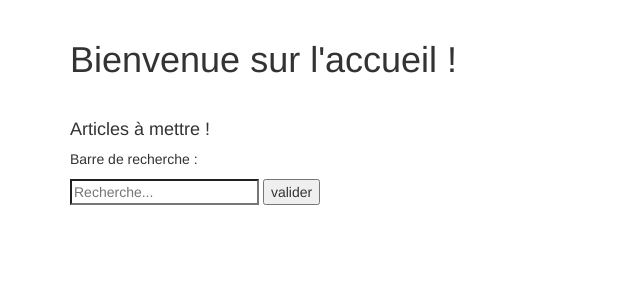
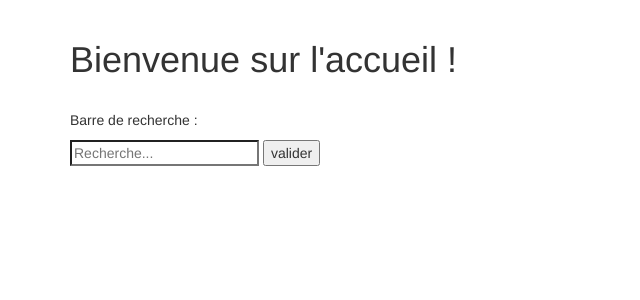
Before and after one commit to runkn/fenouil, a PHP site: page /index.php in a window 1280 px wide. Shown: the part 72-372 px from the top of the page, without its empty margins (0-640 px from the left). Run offline with PHP 8.4, Linux system fonts and the light colour scheme.

Commit message:
enlevé une ligne qui servait à rien

```diff
--- a/index.php
+++ b/index.php
@@ -7,7 +7,6 @@ include 'inc/header.php';
     <div class="row">
         <div class="col-md-6">
             <h1>Bienvenue sur l'accueil !</h1><br>
-            <h4> Articles à mettre !</h4>
             <p> Barre de recherche :</p>
 
             <!-- Barre de recherche en PHP -->
```
